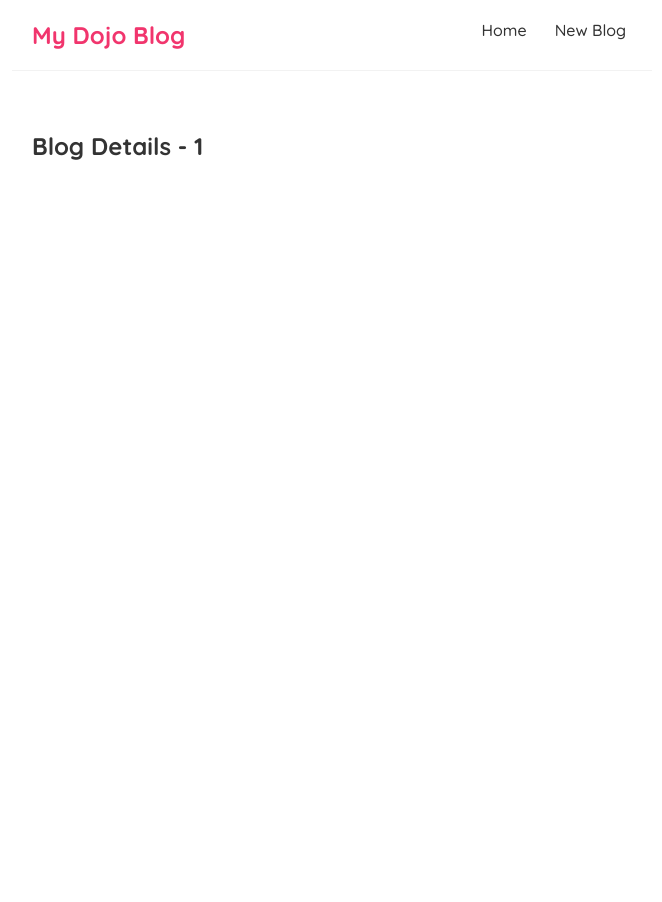
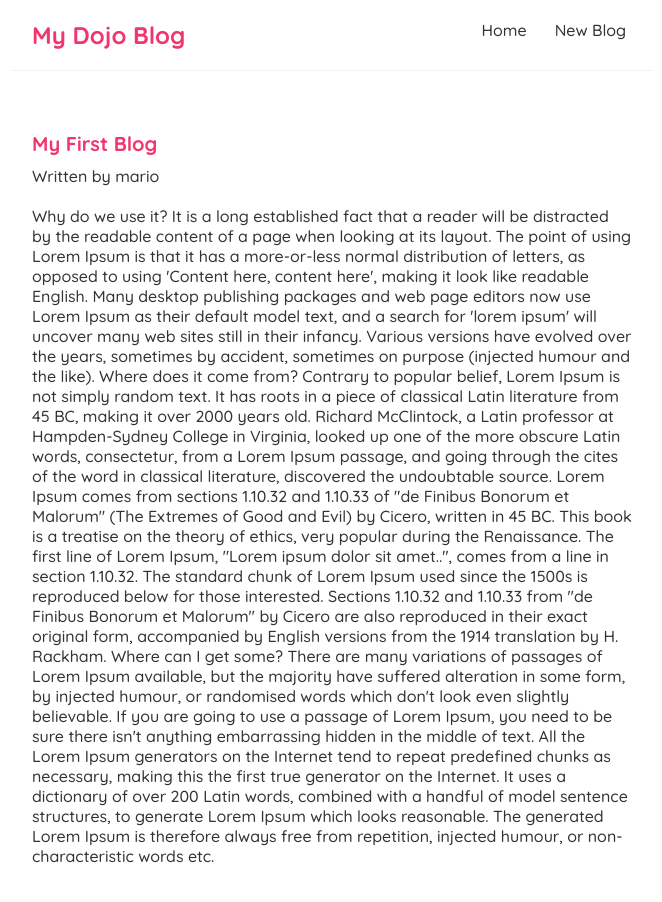
Before and after one commit to frontendprof/react-dojo-blog, a React (Create React App) app: page /blogs/1 in a window 1280 px wide. Shown: the top 902 px of the page, without its empty margins (308-970 px from the left). Before the commit the page ends 800 px from the top, so only its background shows below. Built offline with nearby package versions, Linux system fonts and the light colour scheme; data requests are answered from the project's data file.

Commit message:
Consuming custom hook

```diff
--- a/src/BlogDetails.js
+++ b/src/BlogDetails.js
@@ -1,15 +1,25 @@
 import React from 'react'
 import { useParams } from 'react-router-dom'
+import useFetch from './useFetch';
 
 const BlogDetails = () => {
 
 
     const {id}=useParams();
+    const {data:blog,error,isPending}=useFetch("http://localhost:8000/blogs/"+id);
 
 
     return (
         <div className="blog-details">
-            <h2>Blog Details - {id}</h2>
+            {error && <h3 className="condition">{error}</h3>}
+            {isPending && <h3 className="condition">Loading the data...</h3>}
+           {blog && (
+               <article>
+                   <h2>{blog.title}</h2>
+                   <p>Written by {blog.author}</p>
+                   <div>{blog.body}</div>
+               </article>
+           )}
         </div>
     )
 }
--- a/src/Home.jsx
+++ b/src/Home.jsx
@@ -1,40 +1,11 @@
-import React,{useState,useEffect} from 'react'
+// import { useState,useEffect } from 'react'
 import BlogList from './BlogList'
+import useFetch from './useFetch'
 
 const Home = () => {
 
-    const [blogs,setBlogs]=useState(null);
-    const [isPending,setIsPending]=useState(true);
-    const [error,setError]=useState(null)
+    const {data:blogs,isPending,error}=useFetch("http://localhost:8000/blogs")
 
-    // const [blogs, setBlogs] = useState([
-    //     { title: 'My new website', body: 'lorem ipsum deydimi?..', author: 'AbdulMalik', id: 1 },
-    //     { title: 'Welcome party!', body: 'lorem ipsum takashi..', author: 'yoshi', id: 2 },
-    //     { title: 'Web dev top tips', body: 'lorem ipsum...', author: 'mario', id: 3 },
-    //     { title: 'Programming language considerations', body: 'lorem ipsum. Choose one of high level programming languages', author: 'AbdulMalik', id: 4 }
-    //   ])
-
-
-    useEffect(()=>{
-        setTimeout(()=>{
-            fetch("http://localhost:8000/blogs")
-            .then(res=>{
-                if(!res.ok){
-                    throw Error("Could not fetch the data for the resource")
-                }
-                return res.json()
-            })
-            .then(data=>{
-                setBlogs(data)
-                setIsPending(false)
-                setError(null)
-            })
-            .catch(err=>{
-                setIsPending(false)
-                setError(err.message);
-            })
-        },1000)
-    },[])
     return (
         <div className="home">
             {error && <h3 className="condition">{error}</h3>}
--- a/src/index.css
+++ b/src/index.css
@@ -71,3 +71,24 @@
 .blog-preview a{
   text-decoration: none;
 }
+
+
+/* blog details page */
+
+.blog-details h2{
+  font-size: 20px;
+  color:#f1356d;
+  margin-bottom: 10px;
+}
+
+.blog-details div{
+  margin:20px 0;
+}
+
+/* .blog-details button{
+  background-color: #f1356d;
+  color:#fff;
+  padding:8px;
+  border-radius:8px;
+  cursor: pointer;
+} */
--- /dev/null
+++ b/src/useFetch.js
@@ -0,0 +1,35 @@
+
+import {useEffect,useState} from "react";
+
+const useFetch=(url)=>{
+
+    const [data,setData]=useState(null);
+    const [isPending,setIsPending]=useState(true);
+    const [error,setError]=useState(null)
+
+
+    useEffect(()=>{
+        setTimeout(()=>{
+            fetch(url)
+            .then(res=>{
+                if(!res.ok){
+                    throw Error("Could not fetch the data for the resource")
+                }
+                return res.json()
+            })
+            .then(dt=>{
+                setData(dt)
+                setIsPending(false)
+                setError(null)
+            })
+            .catch(err=>{
+                setIsPending(false)
+                setError(err.message);
+            })
+        },800)
+    },[url])
+
+    return {data,isPending,error}
+}
+
+export default useFetch;
```
Also changed, not shown: 1 other file (tests, documents, lock files or other folders).
